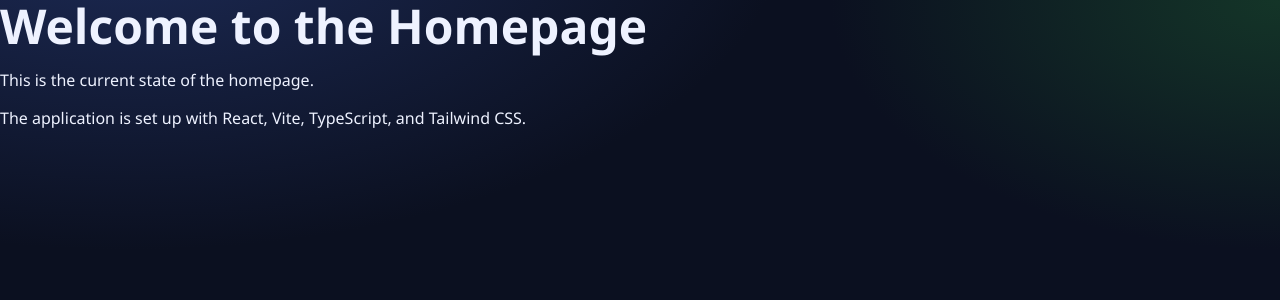
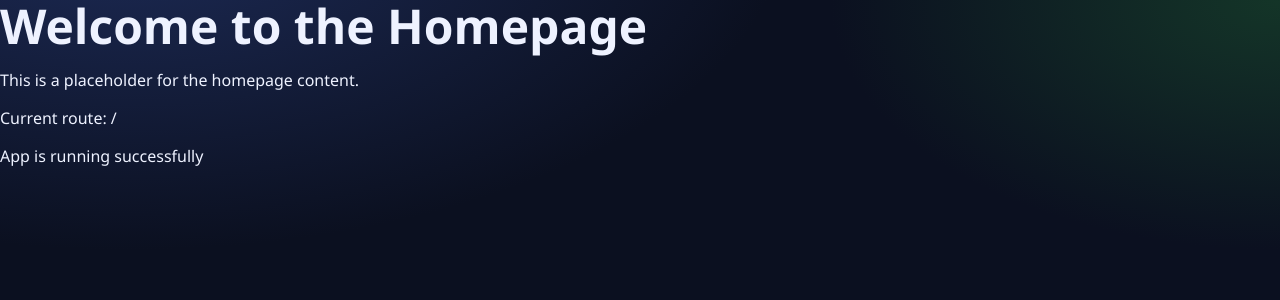
Before and after one commit to markaschmidt/plzwork, a React (Vite) app: page / in a window 1280 px wide. Shown: the top 300 px of the page. Built offline with nearby package versions, Linux system fonts and the light colour scheme.

Commit message:
Add basic Home route component with placeholder content

```diff
--- a/src/routes/Home.tsx
+++ b/src/routes/Home.tsx
@@ -1,10 +1,27 @@
+import { useEffect } from 'react';
+import { useNavigate } from 'react-router-dom';
+
 export default function Home() {
+  const navigate = useNavigate();
+
+  useEffect(() => {
+    // Temporary redirect to demonstrate routing
+    // Remove this when actual content is added
+    const timer = setTimeout(() => {
+      navigate('/');
+    }, 100);
+    return () => clearTimeout(timer);
+  }, [navigate]);
+
   return (
-    <div className="min-h-screen bg-gray-50 p-8">
-      <div className="max-w-3xl mx-auto bg-white rounded-lg shadow-md p-8">
-        <h1 className="text-3xl font-bold text-gray-900 mb-6">Welcome to the Homepage</h1>
-        <p className="text-gray-600 mb-4">This is the current state of the homepage.</p>
-        <p className="text-gray-600">The application is set up with React, Vite, TypeScript, and Tailwind CSS.</p>
+    <div className="min-h-screen bg-gray-50 flex flex-col items-center justify-center p-4">
+      <div className="max-w-md w-full bg-white rounded-xl shadow-md overflow-hidden p-6">
+        <h1 className="text-2xl font-bold text-gray-800 mb-4">Welcome to the Homepage</h1>
+        <p className="text-gray-600 mb-6">This is a placeholder for the homepage content.</p>
+        <div className="bg-gray-100 p-4 rounded-lg">
+          <p className="text-sm text-gray-500">Current route: /</p>
+          <p className="text-sm text-gray-500 mt-2">App is running successfully</p>
+        </div>
       </div>
     </div>
   );
```
